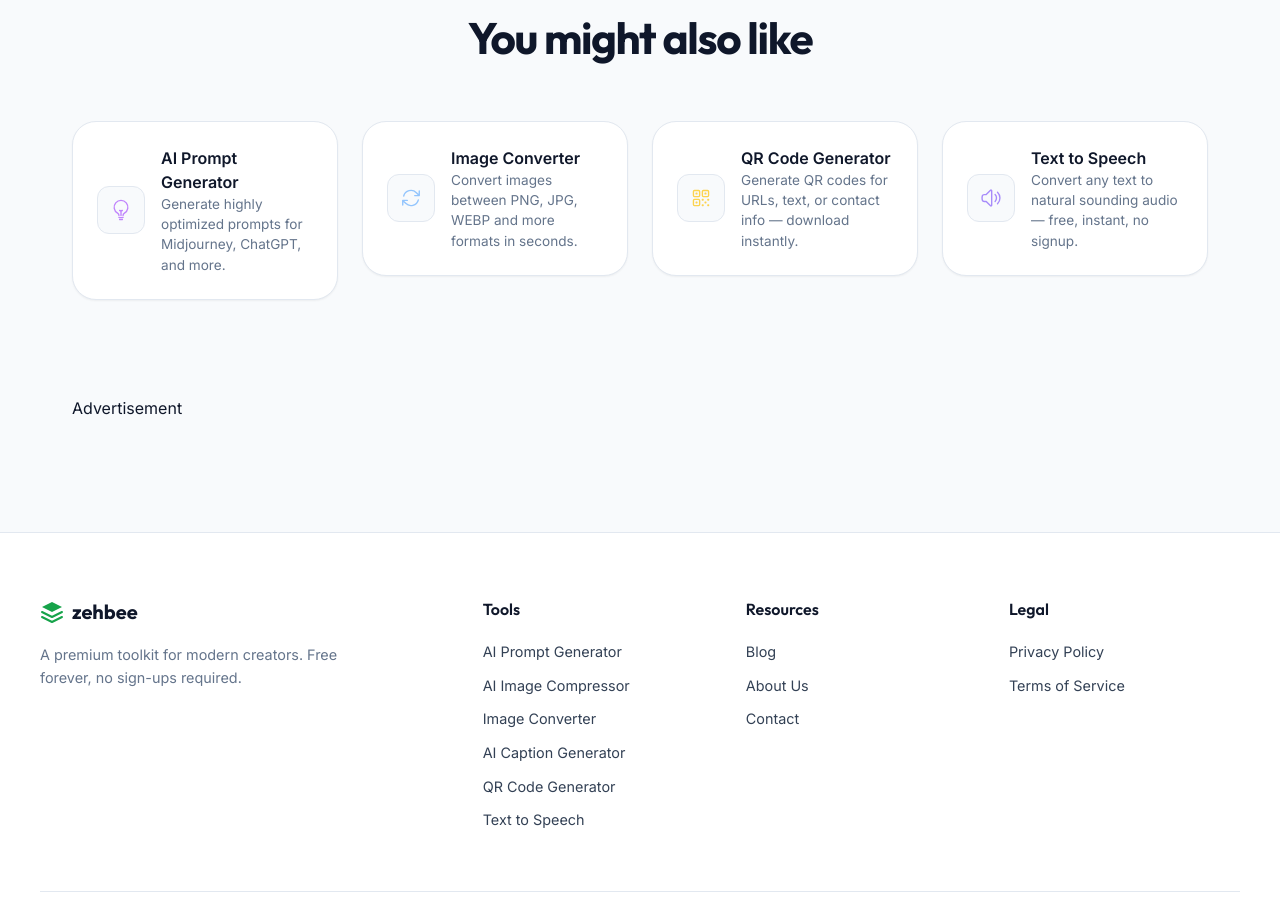
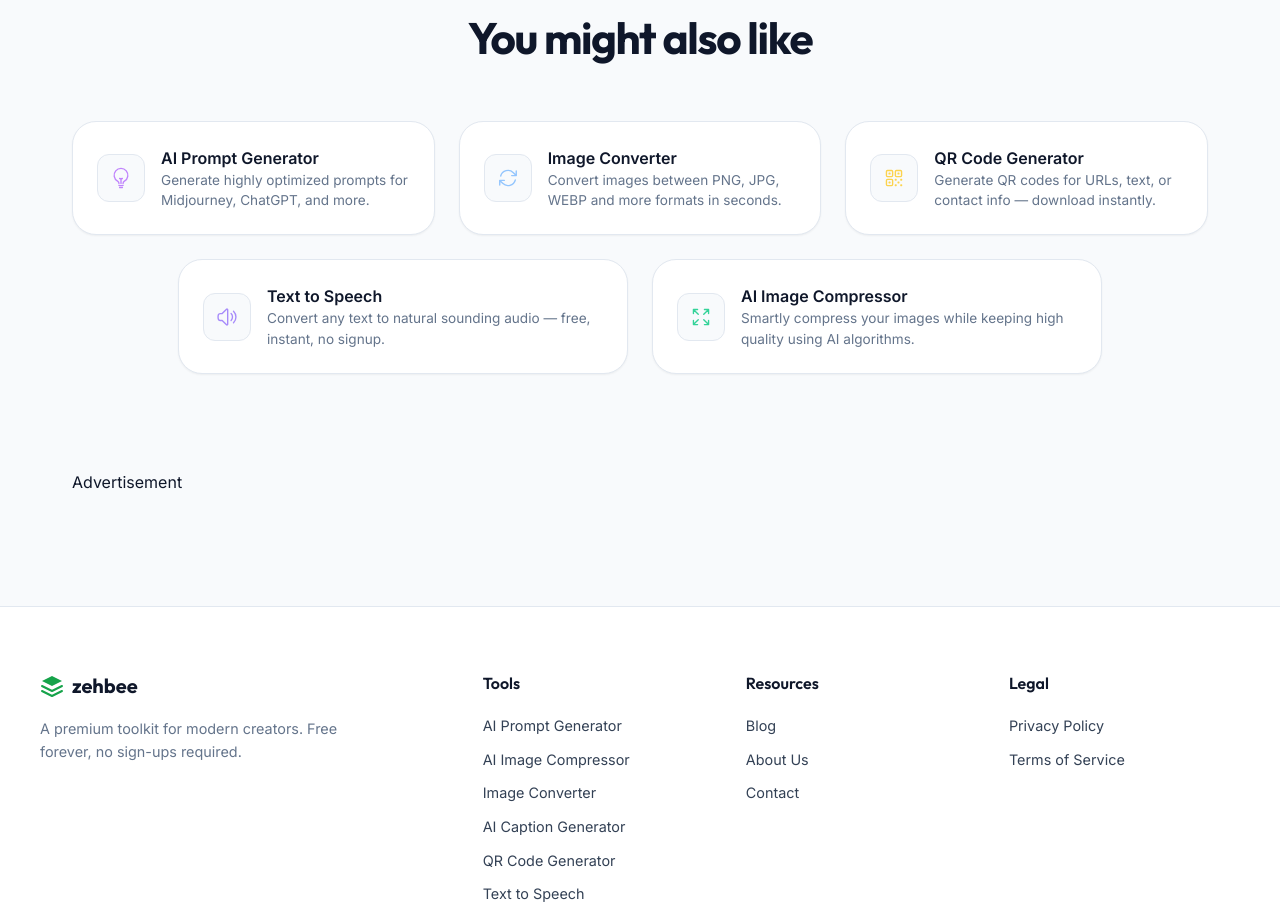
Before and after one commit to Zahra-007/Zehbee, a Next.js app: page /ai-caption in a window 1280 px wide. Shown: the part 3440-4358 px from the top of the page. Built offline with nearby package versions, Linux system fonts and the light colour scheme.

Commit message:
Changes in tools section

```diff
--- a/src/app/ai-caption/page.tsx
+++ b/src/app/ai-caption/page.tsx
@@ -49,7 +49,7 @@
     },
 ];
 
-const relatedTools = tools.filter((t) => t.href !== "/ai-caption").slice(0, 4);
+const relatedTools = tools.filter((t) => t.href !== "/ai-caption");
 
 export default function AiCaptionPage() {
     return (
--- a/src/app/ai-image-compressor/page.tsx
+++ b/src/app/ai-image-compressor/page.tsx
@@ -46,7 +46,7 @@
 ];
 
 // Related tools = all tools except this one
-const relatedTools = tools.filter((t) => t.href !== "/ai-image-compressor").slice(0, 4);
+const relatedTools = tools.filter((t) => t.href !== "/ai-image-compressor");
 
 export default function AiImageCompressorPage() {
     return (
--- a/src/app/ai-prompt-generator/page.tsx
+++ b/src/app/ai-prompt-generator/page.tsx
@@ -46,7 +46,7 @@
 ];
 
 // Related tools = all tools except this one
-const relatedTools = tools.filter((t) => t.href !== "/ai-prompt-generator").slice(0, 4);
+const relatedTools = tools.filter((t) => t.href !== "/ai-prompt-generator");
 
 export default function AiPromptGeneratorPage() {
     return (
--- a/src/app/globals.css
+++ b/src/app/globals.css
@@ -483,7 +483,8 @@
   list-style-type: none;
   margin: 0;
   padding: 0;
-  flex: 1 1 300px;
+  flex: 1 1 calc(33.333% - 1.5rem);
+  min-width: 300px;
   max-width: 450px;
   display: flex;
 }
@@ -966,8 +967,9 @@
 }
 
 .related-grid {
-  display: grid;
-  grid-template-columns: repeat(auto-fit, minmax(250px, 1fr));
+  display: flex;
+  flex-wrap: wrap;
+  justify-content: center;
   gap: 1.5rem;
   list-style: none;
   padding: 0;
@@ -976,9 +978,15 @@
 
 .related-grid > li {
   list-style-type: none;
+  flex: 1 1 calc(33.333% - 1.5rem);
+  min-width: 300px;
+  max-width: 450px;
+  display: flex;
 }
 
 .related-card {
+  width: 100%;
+  height: 100%;
   background: var(--white);
   border: 1px solid var(--border);
   border-radius: var(--radius-lg);
--- a/src/app/image-converter/page.tsx
+++ b/src/app/image-converter/page.tsx
@@ -49,7 +49,7 @@
     },
 ];
 
-const relatedTools = tools.filter((t) => t.href !== "/image-converter").slice(0, 4);
+const relatedTools = tools.filter((t) => t.href !== "/image-converter");
 
 export default function ImageConverterPage() {
     return (
--- a/src/app/qr-generator/page.tsx
+++ b/src/app/qr-generator/page.tsx
@@ -49,7 +49,7 @@
     },
 ];
 
-const relatedTools = tools.filter((t) => t.href !== "/qr-generator").slice(0, 4);
+const relatedTools = tools.filter((t) => t.href !== "/qr-generator");
 
 export default function QrGeneratorPage() {
     return (
--- a/src/app/text-to-speech/page.tsx
+++ b/src/app/text-to-speech/page.tsx
@@ -49,7 +49,7 @@
     },
 ];
 
-const relatedTools = tools.filter((t) => t.href !== "/text-to-speech").slice(0, 4);
+const relatedTools = tools.filter((t) => t.href !== "/text-to-speech");
 
 export default function TextToSpeechPage() {
     return (
```
